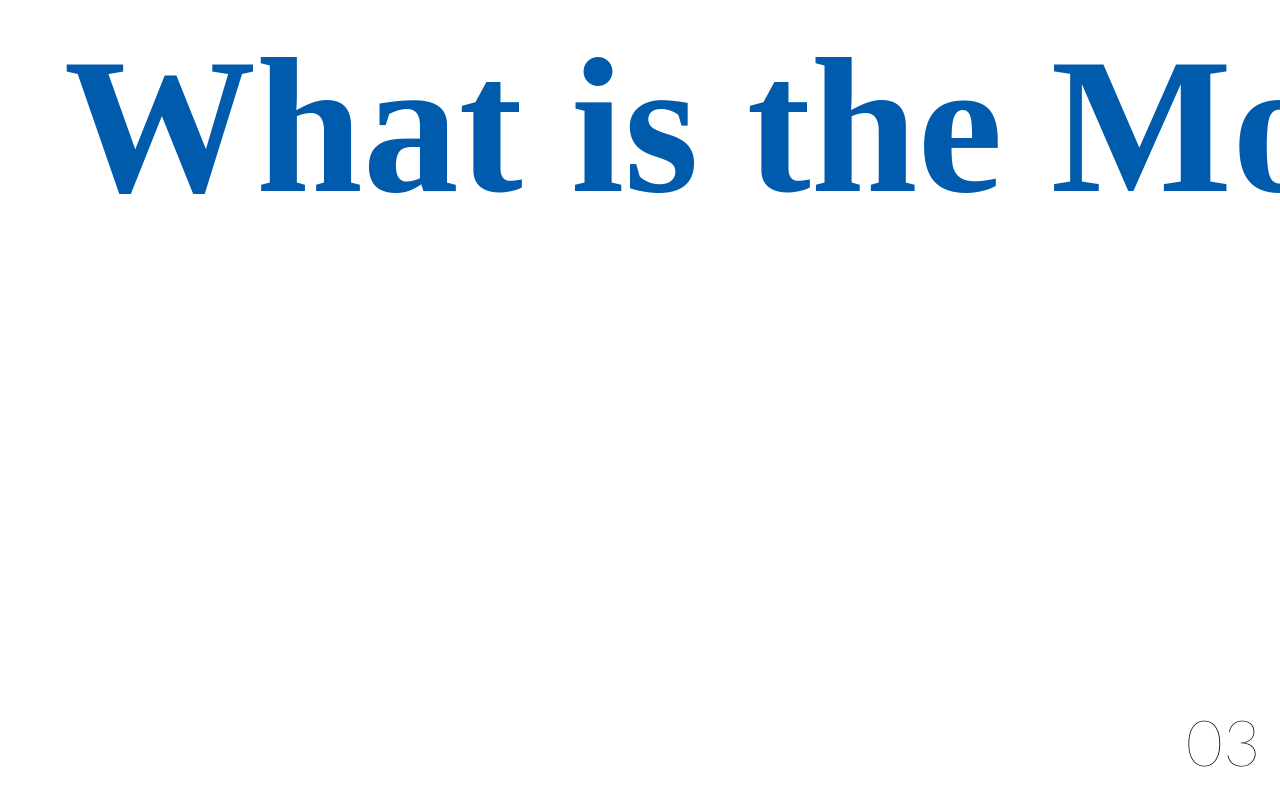
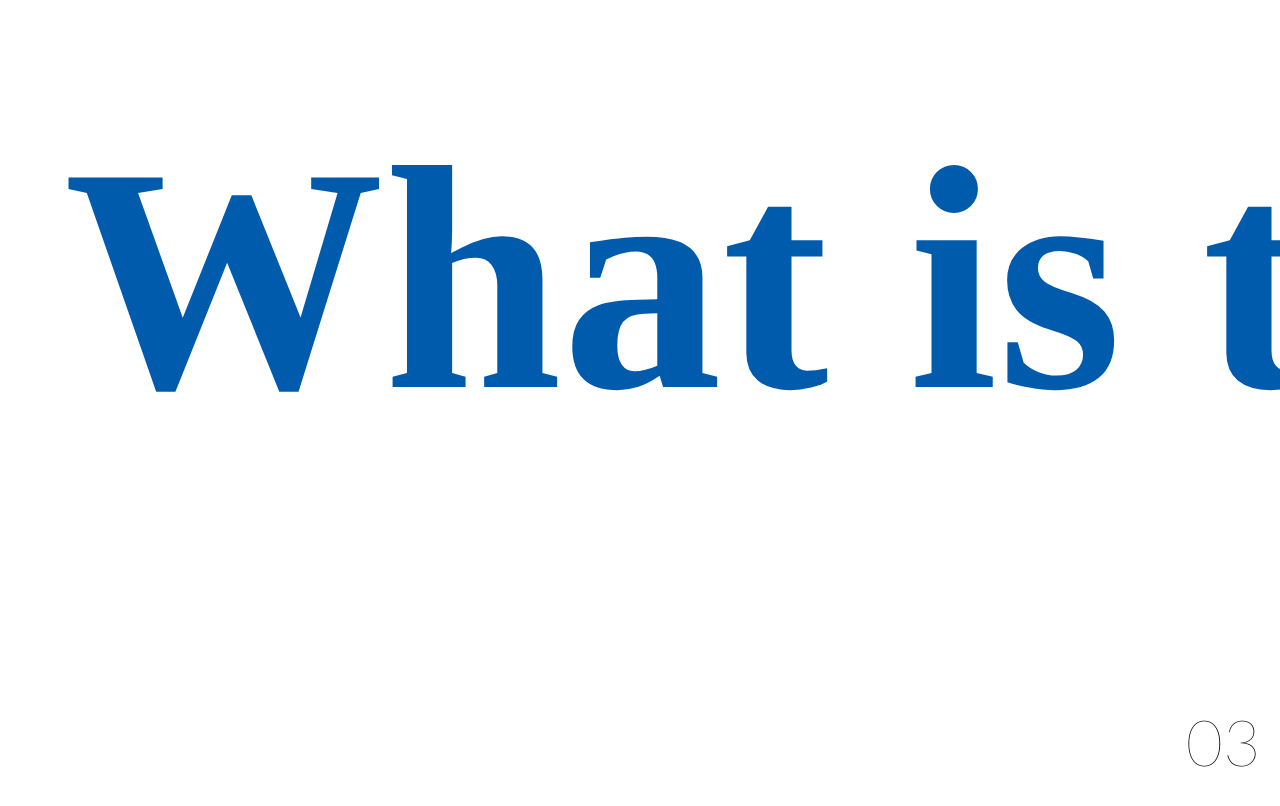
Before and after one commit to min0622/test_kmc, a plain HTML site: page index.html in a window 1280 px wide. Shown: the top 806 px of the page. Drawn offline with nearby package versions, Linux system fonts and the light colour scheme; a web font is replaced by a local one.

Commit message:
Add files via upload

```diff
--- a/index.html
+++ b/index.html
@@ -118,7 +118,7 @@
         }
         #section3 h1{
           color: rgba(0, 91, 172, 1);
-          font-size: 12rem;
+          font-size: 20rem;
           white-space: nowrap;
           position: absolute;
           top: 2%;
@@ -159,7 +159,7 @@
 
         <main id="horizontal">
             <section id="section3" class="parallax__item">
-              <h1>What is the Modular?</h1>
+              <h1>What is the Modular? 굳이 알고 싶지 않아^^</h1>
                 <span class="parallax__item__num">03</span>
                 <figure class="parallax__item__imgWrap">
                     <div class="parallax__item__img"></div>
```
